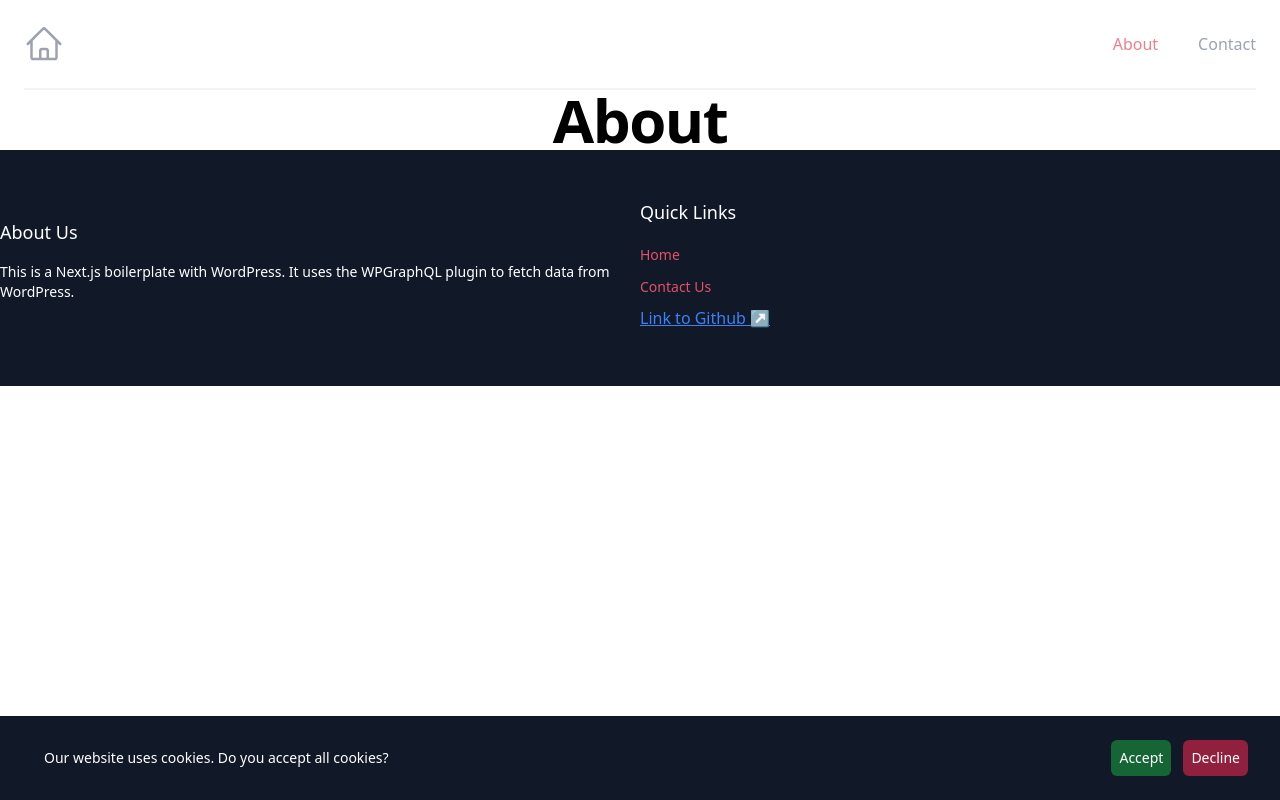
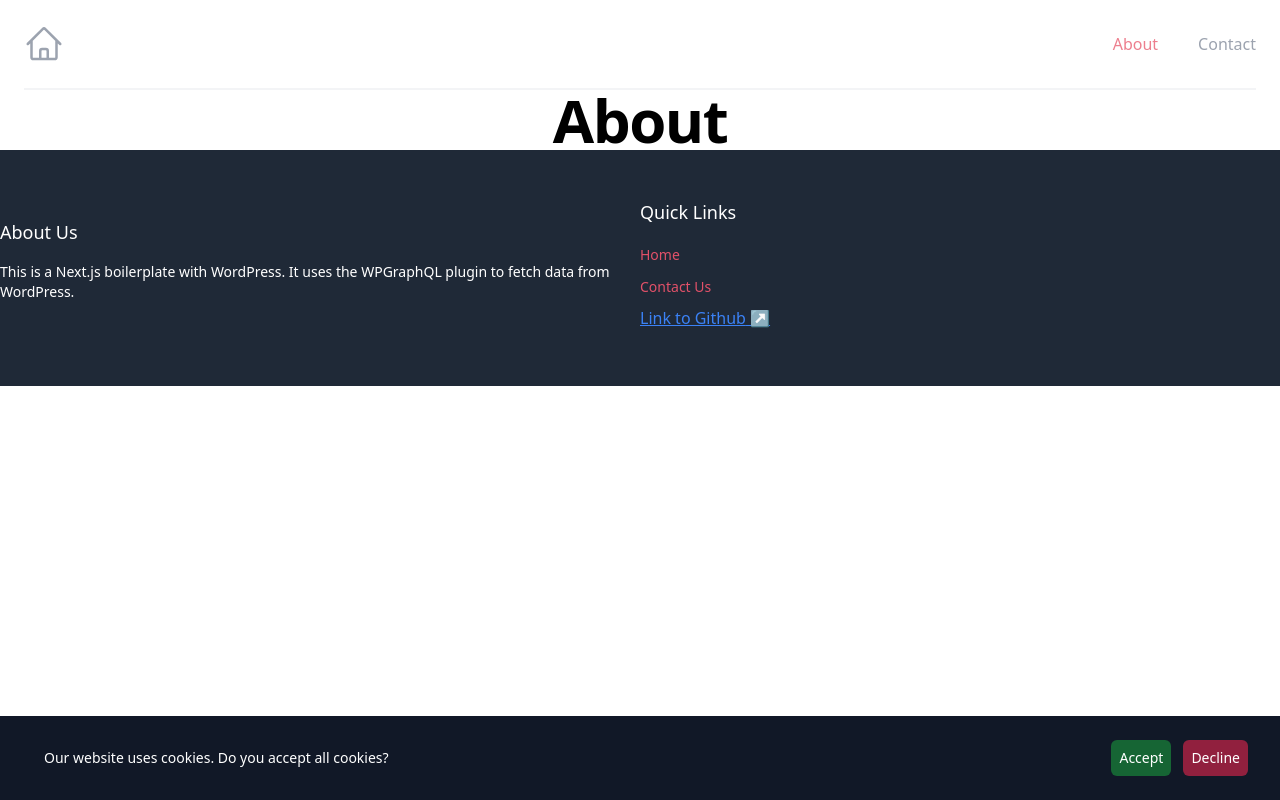
Before and after one commit to deployn/nextjs-boilerplate-with-wordpress, a Next.js app: page /about in a window 1280 px wide. Built offline with nearby package versions, Linux system fonts and the light colour scheme.

Commit message:
feat(Footer.tsx): make footer a little bit brighter for more contrast with the cookiebanner

```diff
--- a/src/components/Footer.tsx
+++ b/src/components/Footer.tsx
@@ -2,7 +2,7 @@ import Link from '@/components/Link';
 
 const Footer = () => {
   return (
-    <footer className="bg-gray-900 py-12 text-white">
+    <footer className="bg-gray-800 py-12 text-white">
       <div className="container mx-auto flex flex-wrap items-center">
         <div className="w-full text-center md:w-1/2 md:text-left">
           <h2 className="mb-4 text-lg font-medium">About Us</h2>
```
